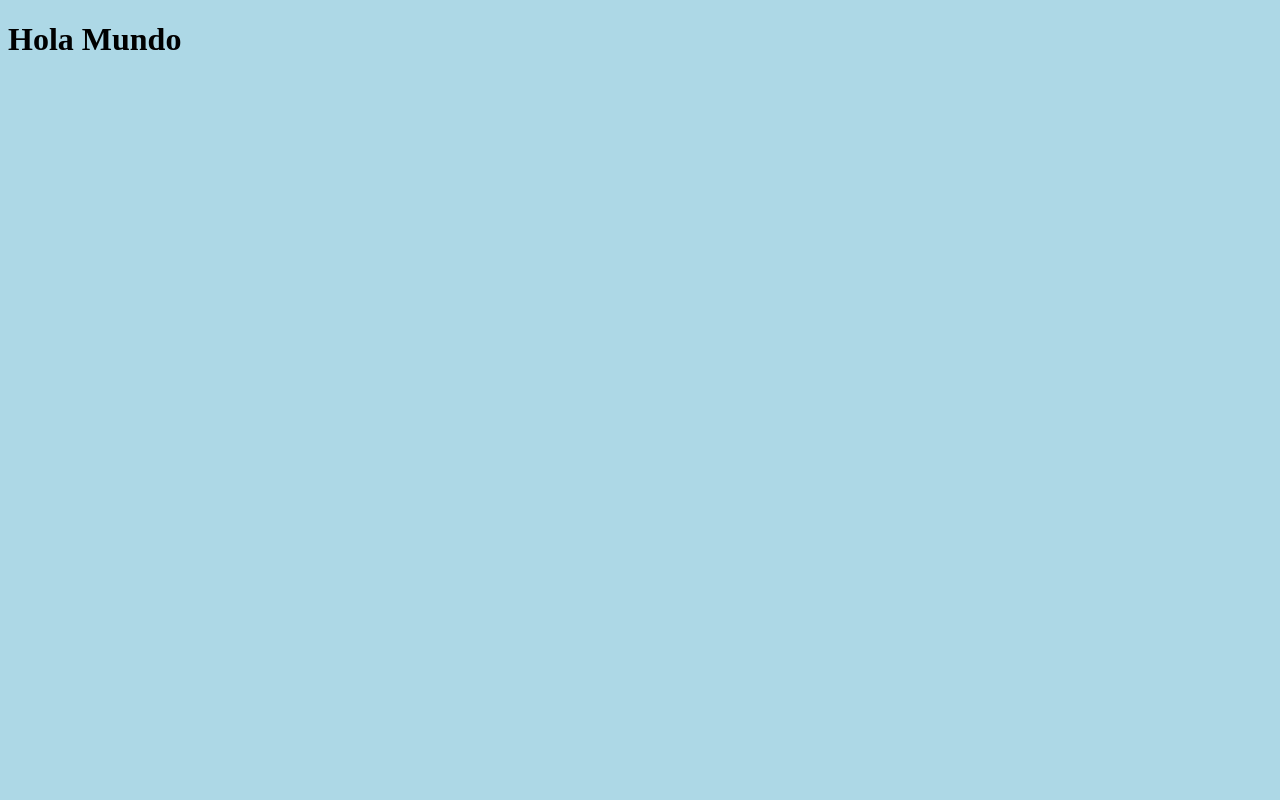
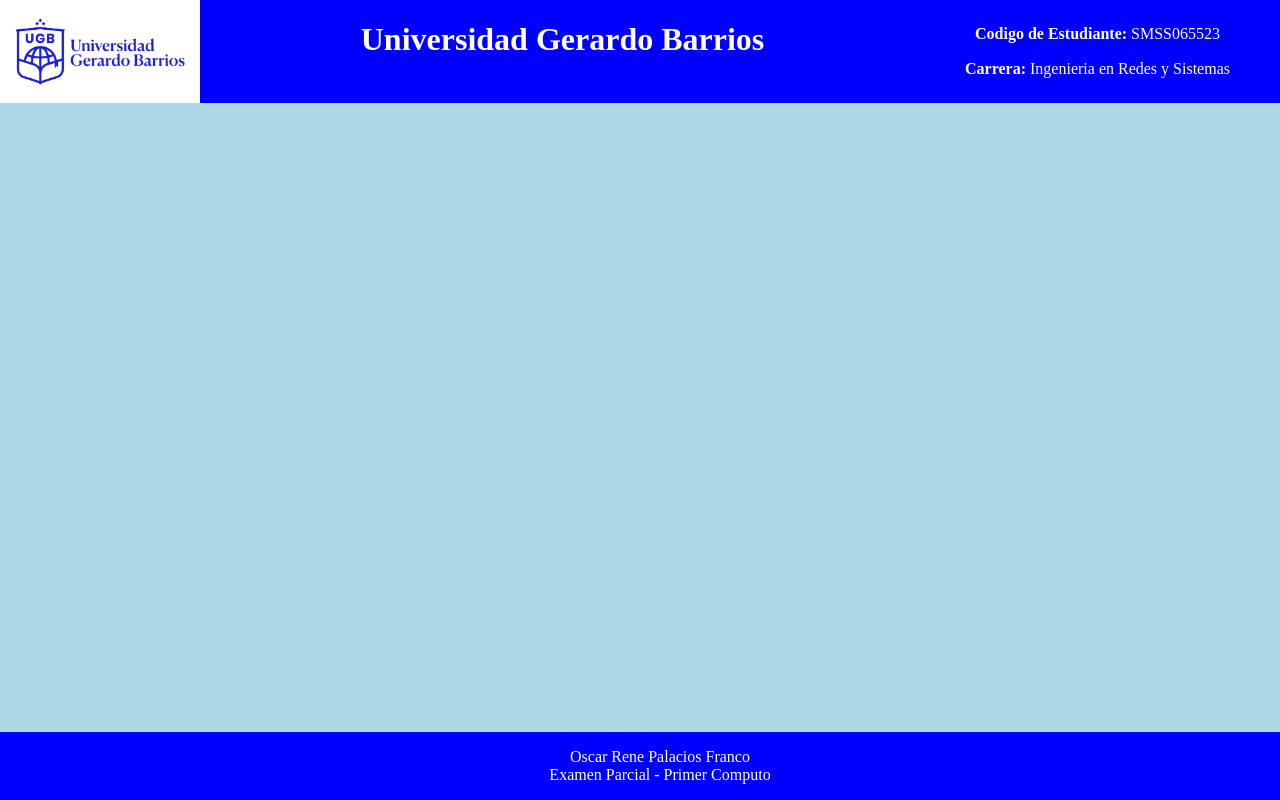
Before and after one commit to OSFranc/Parcial1_PrograIV, a plain HTML site: page index.html in a window 1280 px wide. Drawn offline with Linux system fonts and the light colour scheme.

Commit message:
Added elements on html and styles

```diff
--- a/index.html
+++ b/index.html
@@ -7,7 +7,21 @@
     <link rel="stylesheet" href="styles.css">
 </head>
 <body>
-    <h1>Hola Mundo</h1>
+    <div id="headerUGB">
+        <img id="logoUGBimg" src="images/logoUGBclear.jpg">
+        <h1>Universidad Gerardo Barrios</h1>
+        <ul id="listadoHeader">
+            <li><strong>Codigo de Estudiante:</strong> SMSS065523</li>
+            <li><strong>Carrera:</strong> Ingenieria en Redes y Sistemas</li>
+        </ul>
+    </div>
+
+    <div id="footerUGB">
+        <ul>
+            <li>Oscar Rene Palacios Franco</li>
+            <li>Examen Parcial - Primer Computo</li>
+        </ul>
+    </div>
     <script src="scripts.js"></script>
 </body>
 </html>
--- a/styles.css
+++ b/styles.css
@@ -1,3 +1,54 @@
 body{
     background-color: lightblue;
+    margin: 0px;
 }
+
+#headerUGB{
+    display: flex;
+    flex-wrap: nowrap;
+    flex-direction: row;
+    justify-content:space-between;
+    margin: 0px;
+    background-color: blue;
+    padding-right: 50px;
+}
+
+#headerUGB h1{
+    color: white;
+    font-size: 12;
+    text-align: center;
+}
+
+#logoUGBimg{
+    height: auto;
+    width: 200px;
+}
+
+#listadoHeader{
+    display: flex;
+    flex-direction: column;
+    color: white;
+    justify-content:space-around;
+    align-items: center;
+    list-style: none;
+    text-align: right;
+
+}
+
+#footerUGB{
+    background-color: blue;
+    display: flex;
+    align-items: center;
+    justify-content: center;
+    position: fixed;
+    bottom: 0;
+    left: 0;
+    right: 0;
+}
+
+#footerUGB ul{
+    color: white;
+    list-style: none;
+    text-align: center;
+
+}
```
Also changed, not shown: images/logoUGB.png (added), images/logoUGBclear.jpg (added).
